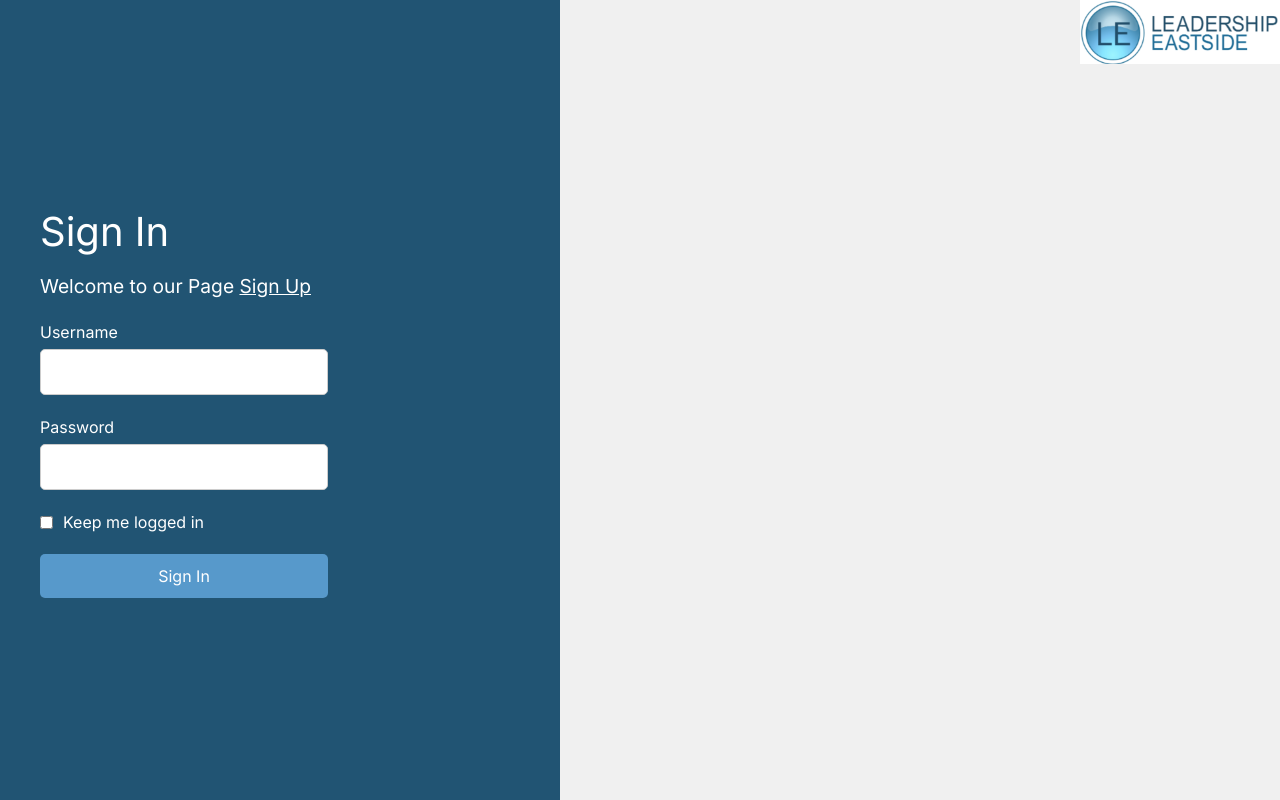
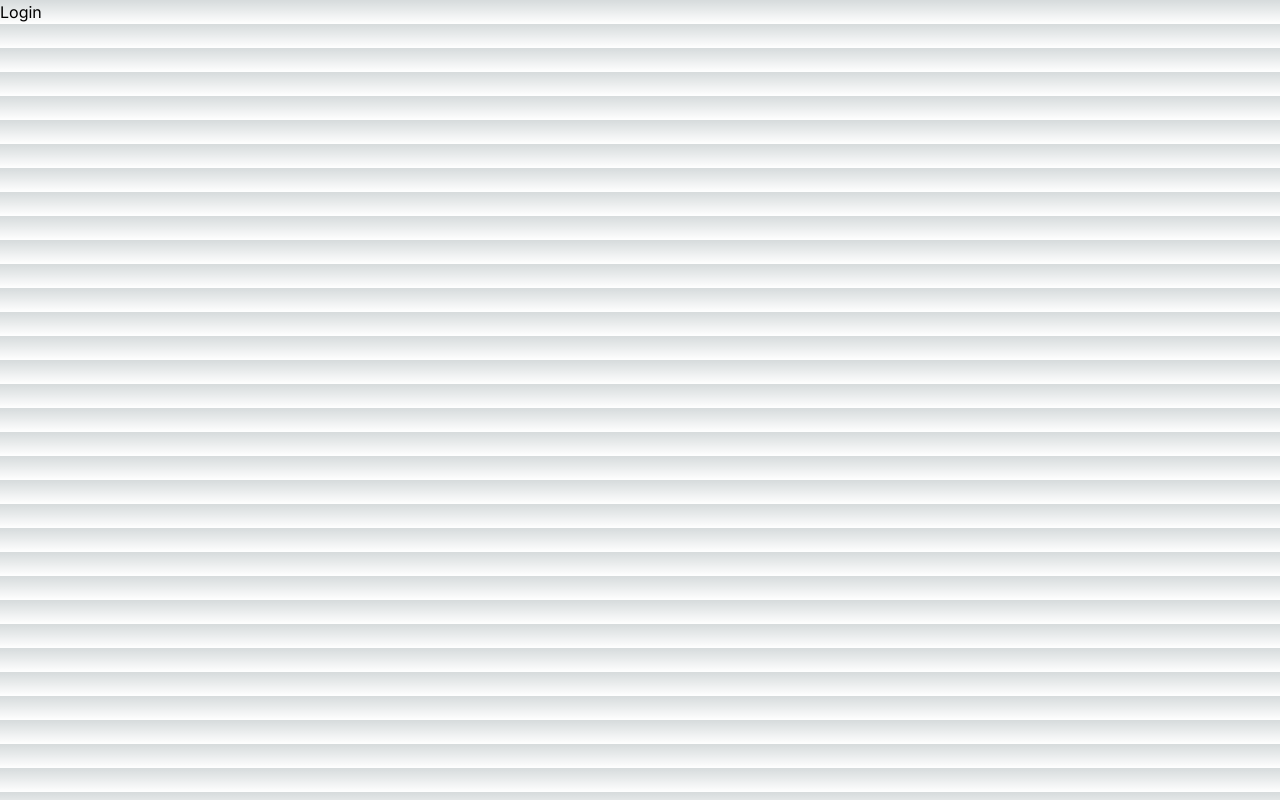
Before and after one commit to ChenniXu9/Eastside-frontend, a Next.js app: page /login in a window 1280 px wide. Built offline with nearby package versions, Linux system fonts and the light colour scheme.

Commit message:
Revert "adding login page"

```diff
--- a/src/app/login/Login.module.css
+++ /dev/null
@@ -1,101 +0,0 @@
-.container {
-    display: flex;
-    height: 100vh;
-  }
-
-  .left {
-    background-color: #215473; /* Dark blue background */
-    color: white;
-    padding: 40px;
-    flex: 1;
-    display: flex;
-    flex-direction: column;
-    justify-content: center;
-    align-items: stretch; /* This ensures children take full width */
-    position: relative;
-  }
-
-  .right {
-    flex: 1.5;
-    display: flex;
-    align-items: center;
-    justify-content: center;
-    background-color: #f0f0f0; /* Light background */
-  }
-
-  .logo {
-    position: absolute;
-    top: 0px;
-    right: 0px;
-    width: 200px;
-  }
-
-  .left h1 {
-    font-size: 2.5rem;
-    margin-bottom: 10px;
-    text-align: left;
-  }
-
-  .left p {
-    font-size: 1.2rem;
-    margin-bottom: 20px;
-    text-align: left;
-  }
-
-  .left p a {
-    color: white;
-    text-decoration: underline;
-  }
-
-  .form {
-    width: 80%;
-    max-width: 300px;
-    display: flex;
-    flex-direction: column;
-    align-items: center;
-  }
-
-  .inputGroup {
-    margin-bottom: 20px;
-    width: 60%;
-  }
-
-  .inputGroup label {
-    display: block;
-    margin-bottom: 5px;
-  }
-
-  .inputGroup input {
-    width: 100%;
-    padding: 10px;
-    border: 1px solid #ccc;
-    border-radius: 5px;
-    color: #333;
-    background-color: white;
-  }
-
-  .checkboxGroup {
-    display: flex;
-    align-items: center;
-    margin-bottom: 20px;
-    width: 60%;
-  }
-
-  .checkboxGroup input {
-    margin-right: 10px;
-  }
-
-  .button {
-    background-color: #5799cb;
-    color: white;
-    padding: 10px;
-    border: none;
-    border-radius: 5px;
-    cursor: pointer;
-    width: 60%;
-    max-width: none;
-  }
-
-  .button:hover {
-    background-color: #357ab8;
-  }
--- a/src/app/login/page.tsx
+++ b/src/app/login/page.tsx
@@ -1,77 +1,10 @@
-'use client';
 
-import { useState } from 'react';
-import { useRouter } from 'next/navigation';
-import styles from './Login.module.css';
+type Props = {}
 
-const Login = () => {
-  const router = useRouter();
-  const [email, setEmail] = useState('');
-  const [password, setPassword] = useState('');
+const Login = (props: Props) => {
+  return (
+    <div>Login</div>
+  )
+}
 
-  const handleLogin = async (e: React.FormEvent) => {
-    e.preventDefault();
-    try {
-      // Perform login logic here
-      const isAuthenticated = true; // Replace with actual login check
-      if (isAuthenticated) {
-        router.push('/');
-      } else {
-        alert('Login failed. Please try again.');
-      }
-    } catch (error) {
-      alert('Login failed. Please try again.');
-    }
-  };
-
-  const handleEmailChange = (e) => {
-    console.log('Email changing:', e.target.value);
-    setEmail(e.target.value);
-  };
-
-  const handlePasswordChange = (e) => {
-    console.log('Password changing:', e.target.value);
-    setPassword(e.target.value);
-  };
-
-  return (
-    <div className={styles.container}>
-      <div className={styles.left}>
-        <h1>Sign In</h1>
-        <p>Welcome to our Page <a href="/register">Sign Up</a></p>
-        <form onSubmit={handleLogin}>
-          <div className={styles.inputGroup}>
-            <label>Username</label>
-            <input
-              type="email"
-              name="email"
-              value={email}
-              onChange={handleEmailChange}
-              required
-            />
-          </div>
-          <div className={styles.inputGroup}>
-            <label>Password</label>
-            <input
-              type="password"
-              name="password"
-              value={password}
-              onChange={handlePasswordChange}
-              required
-            />
-          </div>
-          <div className={styles.checkboxGroup}>
-            <input type="checkbox" id="rememberMe" />
-            <label htmlFor="rememberMe">Keep me logged in</label>
-          </div>
-          <button type="submit" className={styles.button}>Sign In</button>
-        </form>
-      </div>
-      <div className={styles.right}>
-        <img src="/logo.png" alt="Logo" className={styles.logo} />
-      </div>
-    </div>
-  );
-};
-
-export default Login;
+export default Login
--- a/src/app/page.tsx
+++ b/src/app/page.tsx
@@ -1,25 +1,113 @@
-'use client';
+import Image from "next/image";
 
-import { useEffect } from 'react';
-import { useRouter } from 'next/navigation';
+export default function Home() {
+  return (
+    <main className="flex min-h-screen flex-col items-center justify-between p-24">
+      <div className="z-10 w-full max-w-5xl items-center justify-between font-mono text-sm lg:flex">
+        <p className="fixed left-0 top-0 flex w-full justify-center border-b border-gray-300 bg-gradient-to-b from-zinc-200 pb-6 pt-8 backdrop-blur-2xl dark:border-neutral-800 dark:bg-zinc-800/30 dark:from-inherit lg:static lg:w-auto  lg:rounded-xl lg:border lg:bg-gray-200 lg:p-4 lg:dark:bg-zinc-800/30">
+          Get started by editing&nbsp;
+          <code className="font-mono font-bold">src/app/page.tsx</code>
+        </p>
+        <div className="fixed bottom-0 left-0 flex h-48 w-full items-end justify-center bg-gradient-to-t from-white via-white dark:from-black dark:via-black lg:static lg:size-auto lg:bg-none">
+          <a
+            className="pointer-events-none flex place-items-center gap-2 p-8 lg:pointer-events-auto lg:p-0"
+            href="https://vercel.com?utm_source=create-next-app&utm_medium=appdir-template&utm_campaign=create-next-app"
+            target="_blank"
+            rel="noopener noreferrer"
+          >
+            By{" "}
+            <Image
+              src="/vercel.svg"
+              alt="Vercel Logo"
+              className="dark:invert"
+              width={100}
+              height={24}
+              priority
+            />
+          </a>
+        </div>
+      </div>
 
-const Home = () => {
-  const router = useRouter();
+      <div className="relative z-[-1] flex place-items-center before:absolute before:h-[300px] before:w-full before:-translate-x-1/2 before:rounded-full before:bg-gradient-radial before:from-white before:to-transparent before:blur-2xl before:content-[''] after:absolute after:-z-20 after:h-[180px] after:w-full after:translate-x-1/3 after:bg-gradient-conic after:from-sky-200 after:via-blue-200 after:blur-2xl after:content-[''] before:dark:bg-gradient-to-br before:dark:from-transparent before:dark:to-blue-700 before:dark:opacity-10 after:dark:from-sky-900 after:dark:via-[#0141ff] after:dark:opacity-40 sm:before:w-[480px] sm:after:w-[240px] before:lg:h-[360px]">
+        <Image
+          className="relative dark:drop-shadow-[0_0_0.3rem_#ffffff70] dark:invert"
+          src="/next.svg"
+          alt="Next.js Logo"
+          width={180}
+          height={37}
+          priority
+        />
+      </div>
 
-  useEffect(() => {
-    // Logic to check if user is authenticated
-    const isAuthenticated = false; // Replace with actual authentication logic
+      <div className="mb-32 grid text-center lg:mb-0 lg:w-full lg:max-w-5xl lg:grid-cols-4 lg:text-left">
+        <a
+          href="https://nextjs.org/docs?utm_source=create-next-app&utm_medium=appdir-template&utm_campaign=create-next-app"
+          className="group rounded-lg border border-transparent px-5 py-4 transition-colors hover:border-gray-300 hover:bg-gray-100 hover:dark:border-neutral-700 hover:dark:bg-neutral-800/30"
+          target="_blank"
+          rel="noopener noreferrer"
+        >
+          <h2 className="mb-3 text-2xl font-semibold">
+            Docs{" "}
+            <span className="inline-block transition-transform group-hover:translate-x-1 motion-reduce:transform-none">
+              -&gt;
+            </span>
+          </h2>
+          <p className="m-0 max-w-[30ch] text-sm opacity-50">
+            Find in-depth information about Next.js features and API.
+          </p>
+        </a>
 
-    if (!isAuthenticated) {
-      router.push('/login');
-    }
-  }, [router]);
+        <a
+          href="https://nextjs.org/learn?utm_source=create-next-app&utm_medium=appdir-template-tw&utm_campaign=create-next-app"
+          className="group rounded-lg border border-transparent px-5 py-4 transition-colors hover:border-gray-300 hover:bg-gray-100 hover:dark:border-neutral-700 hover:dark:bg-neutral-800/30"
+          target="_blank"
+          rel="noopener noreferrer"
+        >
+          <h2 className="mb-3 text-2xl font-semibold">
+            Learn{" "}
+            <span className="inline-block transition-transform group-hover:translate-x-1 motion-reduce:transform-none">
+              -&gt;
+            </span>
+          </h2>
+          <p className="m-0 max-w-[30ch] text-sm opacity-50">
+            Learn about Next.js in an interactive course with&nbsp;quizzes!
+          </p>
+        </a>
 
-  return (
-    <div>
-      <h1>Welcome to the App</h1>
-    </div>
+        <a
+          href="https://vercel.com/templates?framework=next.js&utm_source=create-next-app&utm_medium=appdir-template&utm_campaign=create-next-app"
+          className="group rounded-lg border border-transparent px-5 py-4 transition-colors hover:border-gray-300 hover:bg-gray-100 hover:dark:border-neutral-700 hover:dark:bg-neutral-800/30"
+          target="_blank"
+          rel="noopener noreferrer"
+        >
+          <h2 className="mb-3 text-2xl font-semibold">
+            Templates{" "}
+            <span className="inline-block transition-transform group-hover:translate-x-1 motion-reduce:transform-none">
+              -&gt;
+            </span>
+          </h2>
+          <p className="m-0 max-w-[30ch] text-sm opacity-50">
+            Explore starter templates for Next.js.
+          </p>
+        </a>
+
+        <a
+          href="https://vercel.com/new?utm_source=create-next-app&utm_medium=appdir-template&utm_campaign=create-next-app"
+          className="group rounded-lg border border-transparent px-5 py-4 transition-colors hover:border-gray-300 hover:bg-gray-100 hover:dark:border-neutral-700 hover:dark:bg-neutral-800/30"
+          target="_blank"
+          rel="noopener noreferrer"
+        >
+          <h2 className="mb-3 text-2xl font-semibold">
+            Deploy{" "}
+            <span className="inline-block transition-transform group-hover:translate-x-1 motion-reduce:transform-none">
+              -&gt;
+            </span>
+          </h2>
+          <p className="m-0 max-w-[30ch] text-balance text-sm opacity-50">
+            Instantly deploy your Next.js site to a shareable URL with Vercel.
+          </p>
+        </a>
+      </div>
+    </main>
   );
-};
-
-export default Home;
+}
```
Also changed, not shown: package.json (+5 -6 lines), public/logo.png (deleted), 1 other file (tests, documents, lock files or other folders).
